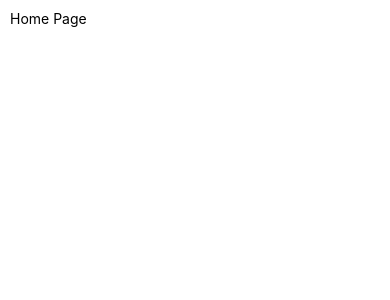
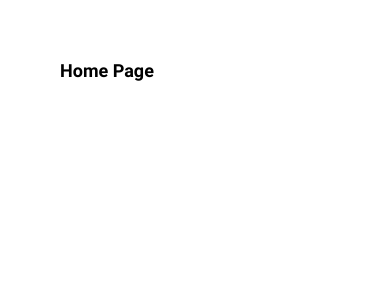
Before and after one commit to Joshuafolorunsho/React-native-review-app, a React Native app: screen / in a window 390 px wide. Shown: the top 300 px of the page. Built offline with nearby package versions, Linux system fonts and the light colour scheme.

Commit message:
work on the custom form logic

```diff
--- a/App.tsx
+++ b/App.tsx
@@ -1,6 +1,14 @@
-import React from "react";
-import Home from "./screens/Home";
+import React, { useEffect, useState } from "react";
+import AppLoading from "expo-app-loading";
+import Home from "./screens/home";
+import { useFonts } from "expo-font";
+
+const customFonts = {
+  "Roboto-Regular": require("./assets/fonts/Roboto-Regular.ttf"),
+  "Roboto-Bold": require("./assets/fonts/Roboto-Bold.ttf"),
+};
 
 export default function App() {
-  return <Home />;
+  const [fontsLoaded] = useFonts(customFonts);
+  return fontsLoaded ? <Home /> : <AppLoading />;
 }
--- a/screens/home.tsx
+++ b/screens/home.tsx
@@ -4,14 +4,19 @@ import { View, StyleSheet, Text } from "react-native";
 const Home: FunctionComponent = () => {
   return (
     <View style={styles.container}>
-      <Text>Home Page</Text>
+      <Text style={styles.text}>Home Page</Text>
     </View>
   );
 };
 
 const styles = StyleSheet.create({
   container: {
-    margin: 10,
+    padding: 60,
+  },
+
+  text: {
+    fontFamily: "Roboto-Bold",
+    fontSize: 18,
   },
 });
 
```
